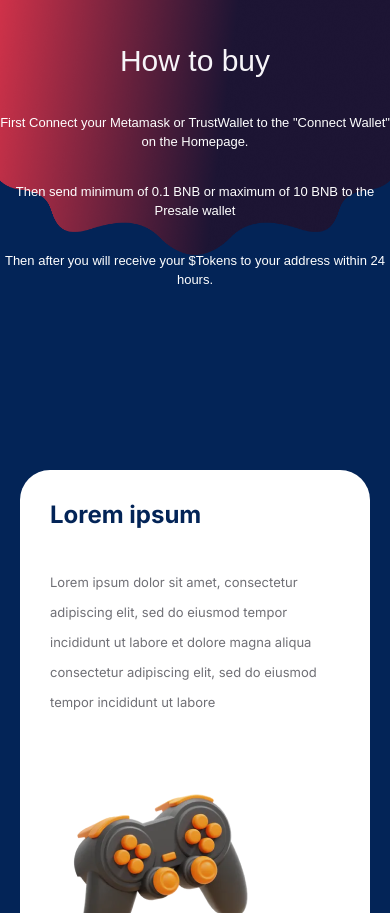
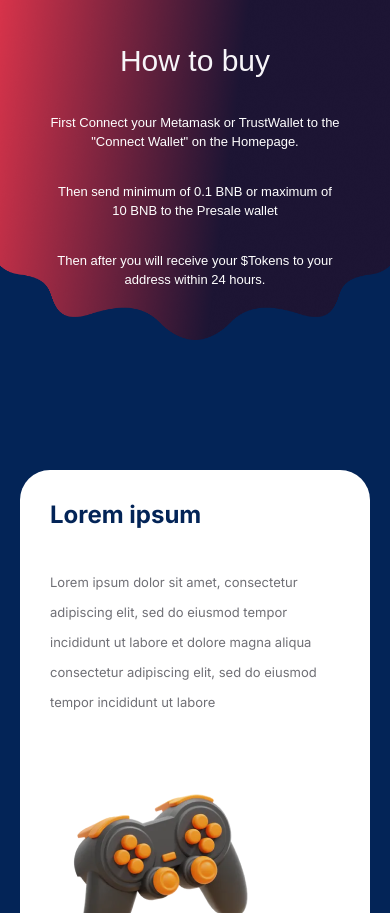
Before and after one commit to alone025/adminPanelFrontend, a React (Vite) app: page / in a window 390 px wide. Shown: the part 4905-5818 px from the top of the page. Built offline with nearby package versions, Linux system fonts and the light colour scheme; a web font is replaced by a local one.

Commit message:
change details

```diff
--- a/src/blocks/details.jsx
+++ b/src/blocks/details.jsx
@@ -46,7 +46,7 @@
 			<img
 				src='/Frame new.png'
 				alt='Background'
-				className='absolute bottom-[35px] md:bottom-0 lg:top-[-25%] 2xl:top-[-30%] left-0 w-full h-[115%] 2xl:h-full -z-30'
+				className='absolute bottom-[-50px] md:bottom-0 lg:top-[-25%] 2xl:top-[-30%] left-0 w-full h-[115%] 2xl:h-full -z-30'
 			/>
 			<Wrapper>
 				<motion.div
@@ -114,7 +114,7 @@
 					<h4 className='text-[30px] sm:text-[32px] md:text-[34px] lg:text-[36px] text-center font-azosans text-[#F7F5F9] font-medium'>
 						How to buy
 					</h4>
-					<ul className='mt-[30px] flex flex-col gap-[30px]'>
+					<ul className='mt-[30px] flex flex-col gap-[30px] mx-[50px] md:mx-0'>
 						<li className='text-[13px] sm:text-[14px] md:text-[15px] lg:text-[16px] font-azosansLight text-[#FFF] text-center'>
 							First Connect your Metamask or TrustWallet to the "Connect Wallet"
 							on the Homepage.
```
